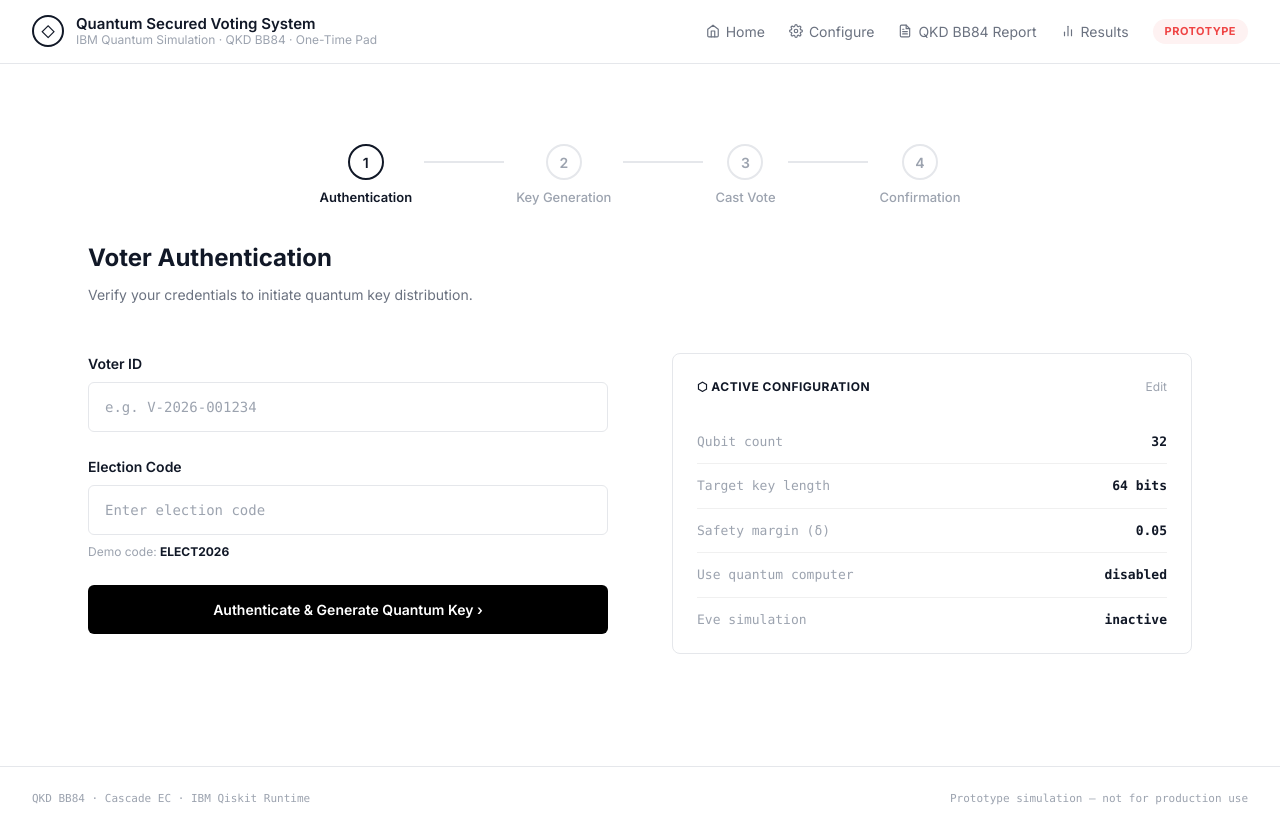
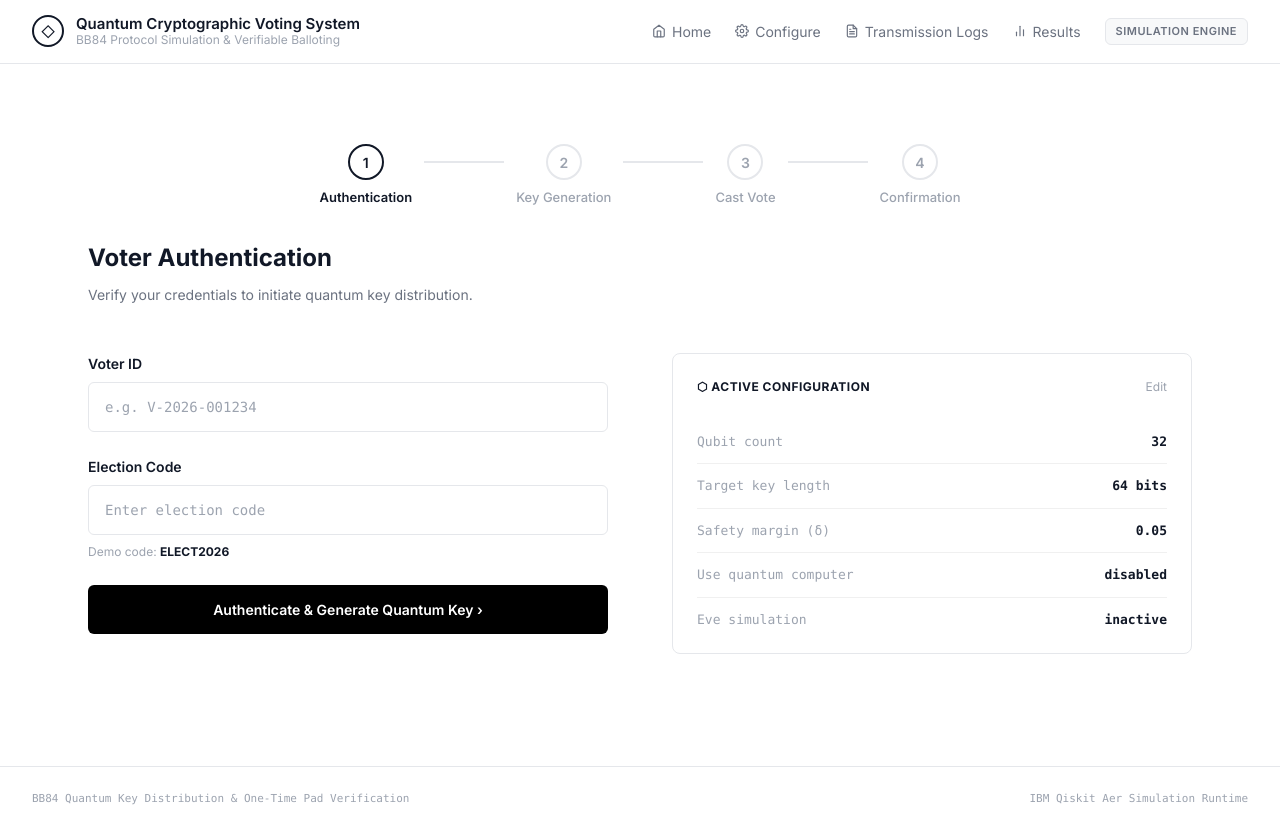
Before and after one commit to archiash/super-secure-communication-voting, a React (Vite) app in the folder Front_end/: page / in a window 1280 px wide. Built offline with nearby package versions, Linux system fonts and the light colour scheme; no server answers.

Commit message:
refactor(frontend): refine header and footer typography and labels

```diff
--- a/Front_end/src/components/layout/Footer.tsx
+++ b/Front_end/src/components/layout/Footer.tsx
@@ -3,8 +3,8 @@ import styles from './Footer.module.css';
 export function Footer() {
   return (
     <footer className={styles.footer}>
-      <div>QKD BB84 · Cascade EC · IBM Qiskit Runtime</div>
-      <div>Prototype simulation — not for production use</div>
+      <div>BB84 Quantum Key Distribution & One-Time Pad Verification</div>
+      <div>IBM Qiskit Aer Simulation Runtime</div>
     </footer>
   );
 }
--- a/Front_end/src/components/layout/Header.module.css
+++ b/Front_end/src/components/layout/Header.module.css
@@ -76,12 +76,13 @@
 .prototypeBadge {
   display: inline-flex;
   align-items: center;
-  padding: 4px 12px;
-  background: var(--color-danger-light);
-  color: var(--color-danger);
+  padding: 4px 10px;
+  background: var(--color-bg-secondary);
+  color: var(--color-text-secondary);
+  border: 1px solid var(--color-border);
   font-size: 11px;
-  font-weight: 700;
+  font-weight: 600;
   letter-spacing: 0.5px;
-  border-radius: var(--radius-full);
+  border-radius: var(--radius-sm);
   text-transform: uppercase;
 }
--- a/Front_end/src/components/layout/Header.tsx
+++ b/Front_end/src/components/layout/Header.tsx
@@ -9,9 +9,9 @@ export function Header() {
       <div className={styles.logo} onClick={() => navigate('/')} style={{ cursor: 'pointer' }}>
         <div className={styles.logoIcon}>◇</div>
         <div className={styles.logoText}>
-          <span className={styles.logoTitle}>Quantum Secured Voting System</span>
+          <span className={styles.logoTitle}>Quantum Cryptographic Voting System</span>
           <span className={styles.logoSubtitle}>
-            IBM Quantum Simulation · QKD BB84 · One-Time Pad
+            BB84 Protocol Simulation & Verifiable Balloting
           </span>
         </div>
       </div>
@@ -45,7 +45,7 @@ export function Header() {
               <polyline points="10 9 9 9 8 9"></polyline>
             </svg>
           </span>
-          QKD BB84 Report
+          Transmission Logs
         </button>
         <button className={styles.navLink} onClick={() => navigate('/results')}>
           <span className={styles.navLinkIcon}>
@@ -57,7 +57,7 @@ export function Header() {
           </span>
           Results
         </button>
-        <span className={styles.prototypeBadge}>PROTOTYPE</span>
+        <span className={styles.prototypeBadge}>SIMULATION ENGINE</span>
       </nav>
     </header>
   );
```
